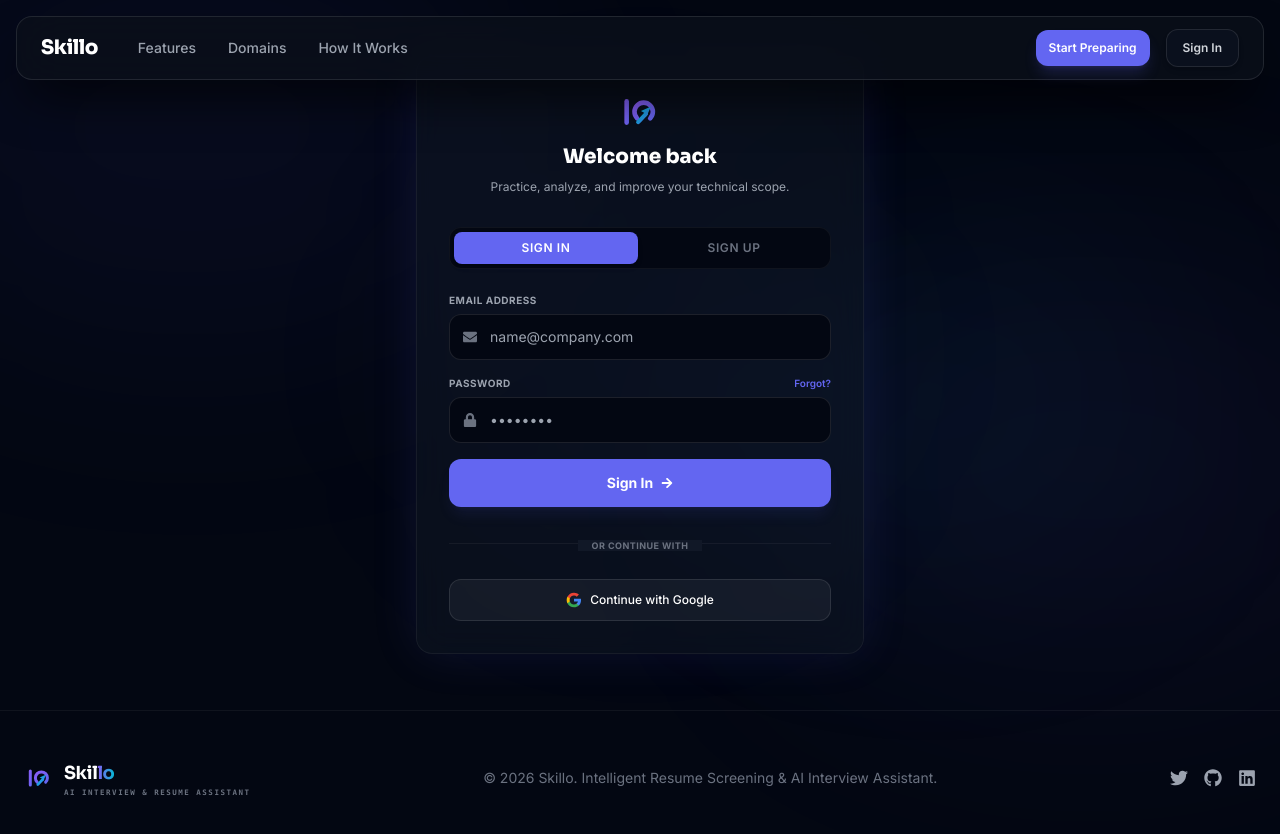
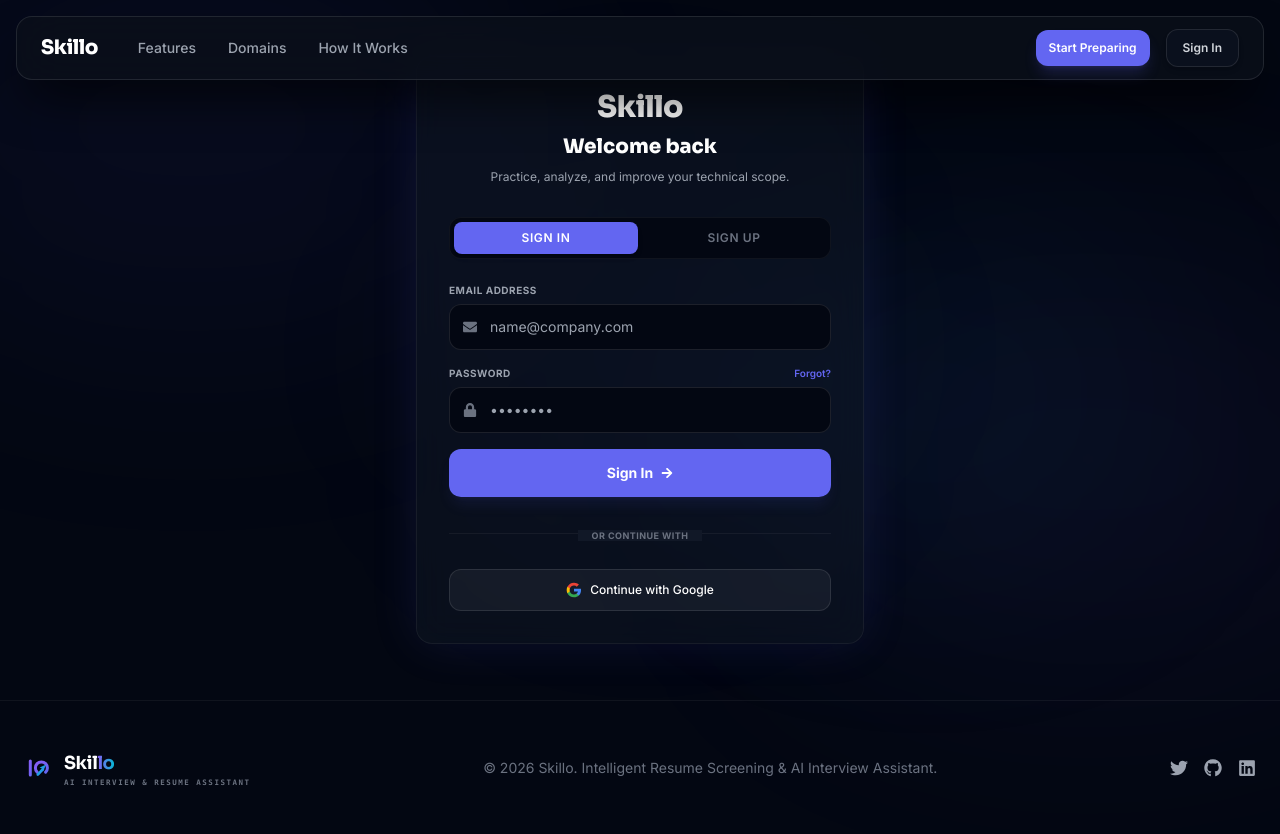
Before and after one commit to sylbornfurtado19/Skillo, a Next.js app: page /login in a window 1280 px wide. Shown: the top 834 px of the page. Built offline with nearby package versions, Linux system fonts and the light colour scheme; no server answers.

Commit message:
fix(nav): navigate to home section anchors when clicking navbar links from non-home pages

```diff
--- a/src/components/common/Navbar.tsx
+++ b/src/components/common/Navbar.tsx
@@ -32,8 +32,12 @@
         const y = element.getBoundingClientRect().top + window.pageYOffset + yOffset;
         window.scrollTo({ top: y, behavior: 'smooth' });
       }
+    } else {
+      e.preventDefault();
+      router.push(`/${href}`);
     }
   };
+
 
 
   const handleLogout = async () => {
--- a/src/views/Login.tsx
+++ b/src/views/Login.tsx
@@ -117,12 +117,13 @@
         className="glass-card rounded-2xl p-8 border border-white/5 w-full max-w-md glow-primary relative overflow-hidden"
       >
         <div className="flex flex-col items-center text-center space-y-2 mb-8">
-          <LogoIcon size={46} />
+          <span className="font-heading font-extrabold text-3xl text-white tracking-tight">Skillo</span>
           <h2 className="text-xl font-heading font-extrabold text-white mt-3">
             {activeTab === 'login' ? 'Welcome back' : 'Create your account'}
           </h2>
           <p className="text-xs text-gray-400">Practice, analyze, and improve your technical scope.</p>
         </div>
+
 
         <div className="bg-[#030712] p-1 rounded-xl border border-white/5 flex gap-1 mb-6">
           <button
```
